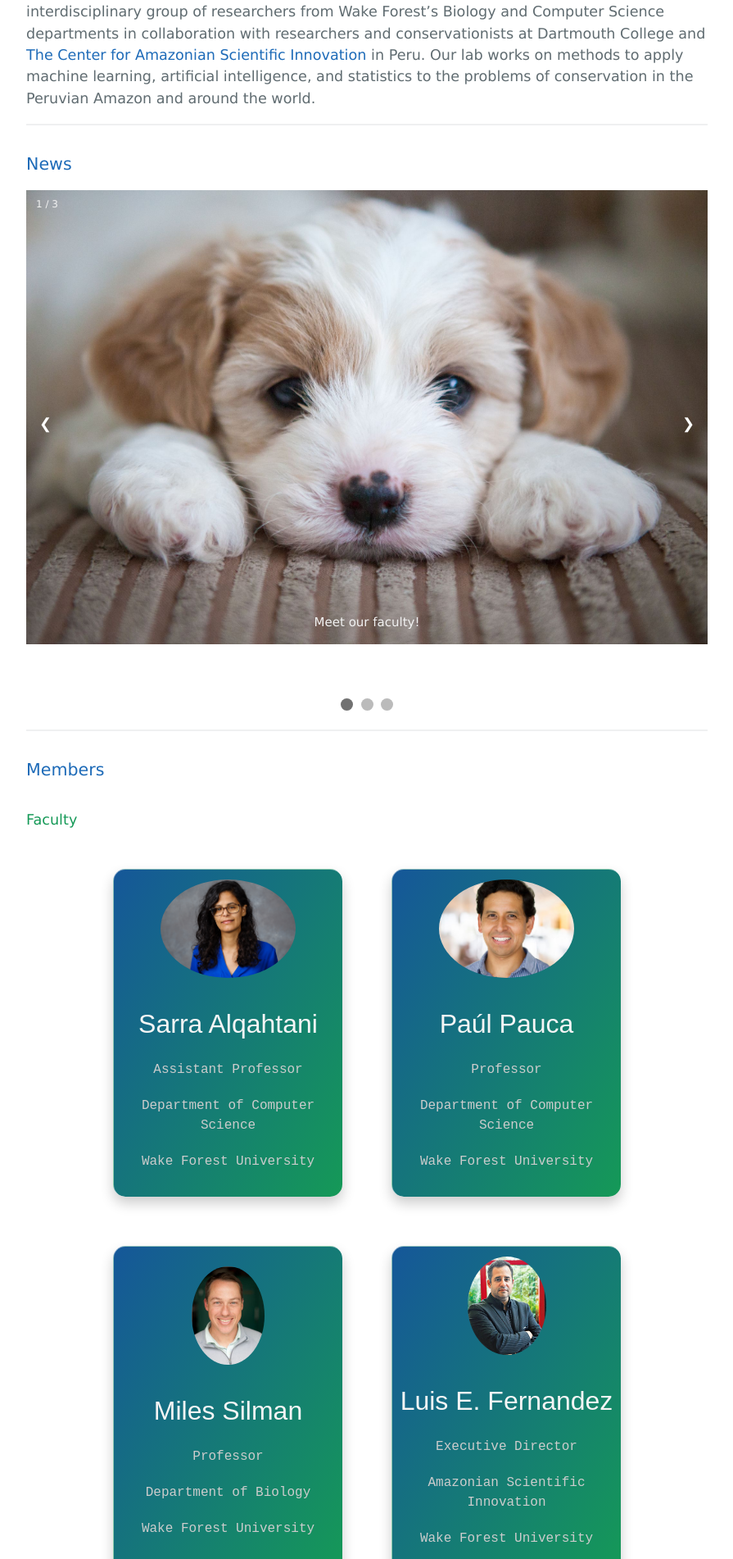
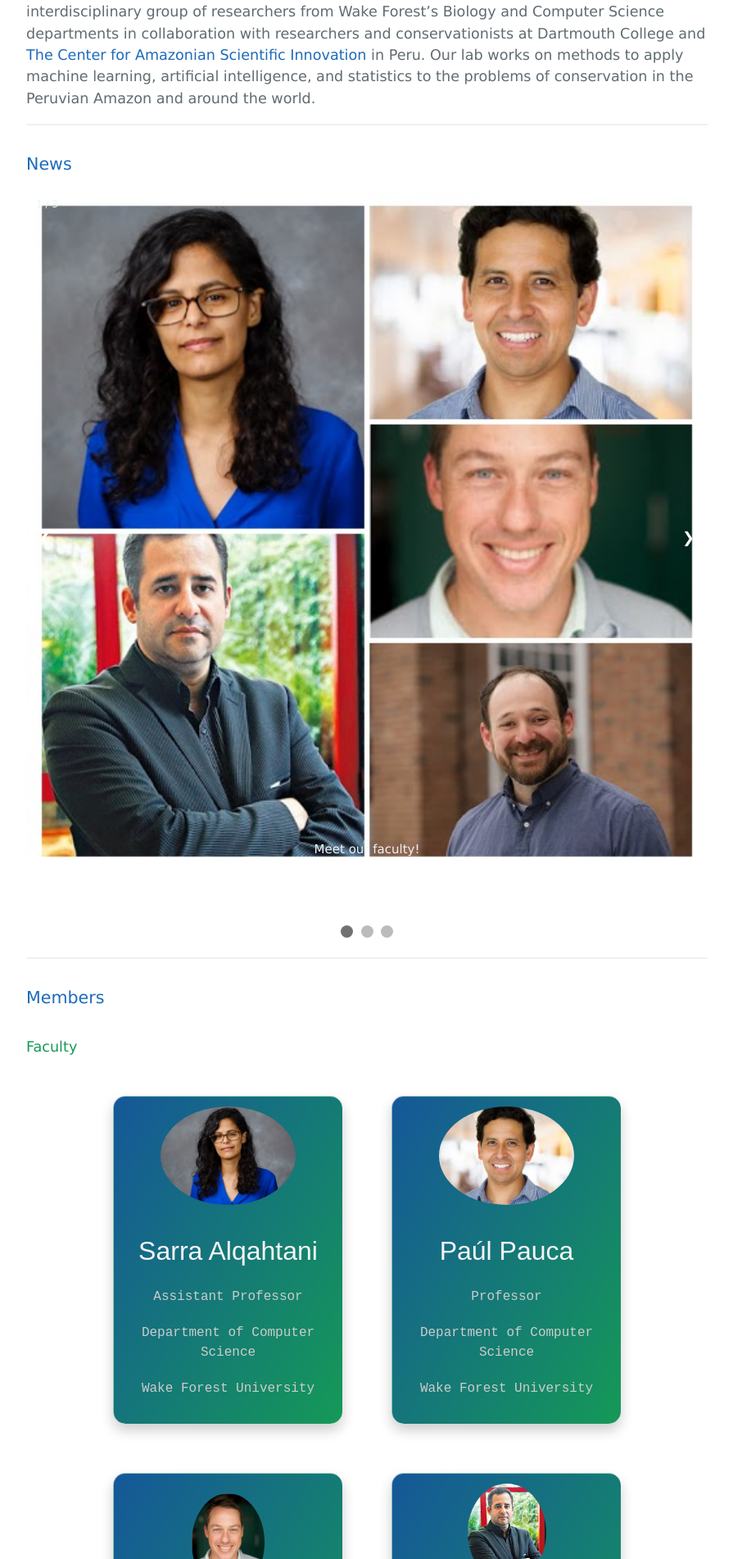
Before and after one commit to IRSC-WFU/irsc-wfu.github.io, a Jekyll site: the page built from index.md, in a window 1280 px wide. Shown: the part 475-2377 px from the top of the page at 82% size, without its empty margins (192-1087 px from the left). Built offline with Jekyll 4.4.1, drawn with Linux system fonts in a browser that asks for light colours.

Commit message:
Testing faculty collage

```diff
--- a/index.md
+++ b/index.md
@@ -117,7 +117,7 @@ img {vertical-align: middle;}
 <div class="mySlides fade">
   <div class="numbertext">1 / 3</div>
   <a href="/members#faculty" style="text-decoration: none;">
-    <img src="media/test_puppy.png" style="width:100%">
+    <img src="media/news/faculty-COLLAGE.jpg" style="width:100%">
     <div class="text">Meet our faculty!</div>
   </a>
 </div>
```
Also changed, not shown: media/news/faculty-COLLAGE.jpg (added).
